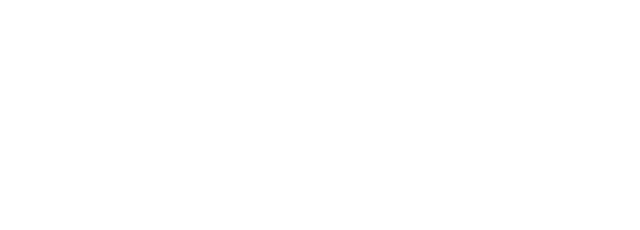
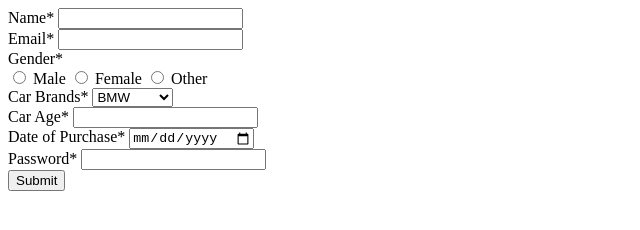
Before and after one commit to acciojob/car-insurance-form-NeelamDubey, a website: page main.html in a window 1280 px wide. Shown: the whole page, without its empty margins (0-640 px from the left). Drawn offline with Linux system fonts and the light colour scheme.

Commit message:
created a submission

```diff
--- a/main.html
+++ b/main.html
@@ -8,6 +8,39 @@
 
 <body>
 	<!-- the entire body must be written by student -->
+	 <form method="POST">
+        <label for="name">Name*</label>
+        <input type="text" id="name" name="name" required><br>
+
+        <label for="email">Email*</label>
+        <input type="email" id="email" name="email" required><br>
+
+        <label for="gender">Gender*</label><br>
+        <input type="radio" id="gender" name="gender" value="male" required>
+        <label for="gender">Male</label>
+        <input type="radio" id="gender" name="gender" value="female" required>
+        <label for="gender">Female</label>
+        <input type="radio" id="gender" name="gender" value="other" required>
+        <label for="gender">Other</label><br>
+
+        <label for="cars">Car Brands*</label>
+        <select id="cars" name="car_brand" required>
+            <option value="BMW">BMW</option>
+            <option value="Audi">Audi</option>
+            <option value="Mercedez">Mercedez</option>
+        </select><br>
+
+        <label for="carage">Car Age*</label>
+        <input type="number" id="carage" name="car_age" required><br>
+
+        <label for="dop">Date of Purchase*</label>
+        <input type="date" id="dop" name="date_of_purchase" required><br>
+
+        <label for="password">Password*</label>
+        <input type="password" id="password" name="password" required><br>
+
+        <button type="submit">Submit</button>
+    </form>
     <script type="text/javascript" src="./script.js">
 </script>
 
```
